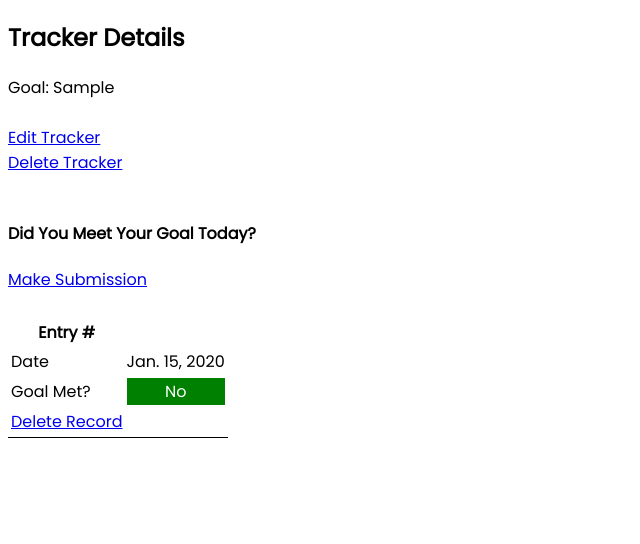
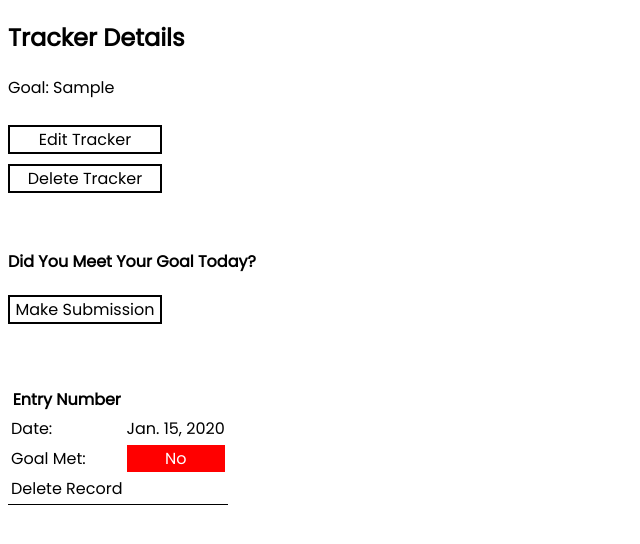
Before and after one commit to Momentum-Team-18/be-habit-tracker-Laura-D-Andrews, a Django app: page /tracker/1 in a window 1280 px wide. Shown: the top 544 px of the page, without its empty margins (0-640 px from the left). Run offline with Django 4.2, Linux system fonts and the light colour scheme; tables that the repository leaves empty hold one stand-in row (values such as "Sample post").

Commit message:
all buttons/links working, added to index.html

```diff
--- a/habits/views.py
+++ b/habits/views.py
@@ -43,11 +43,9 @@
         form = RecordForm(request.POST)
         record = form.save(commit=False)
         record.tracker_id = pk
-        if form.is_valid():
-            form.save()
-            return redirect('tracker-detail', pk=pk)
+        form.save()
+        return redirect('tracker-detail', pk=pk)
     return render(request, 'habits/add_goal_met_data.html', {'form': form})
-# form element is in inspect
 
 
 def edit_tracker(request, pk):
--- a/static/styles.css
+++ b/static/styles.css
@@ -3,7 +3,7 @@
     font-family: poppins;
 }
 
-.true {
+.false {
     border: 1px solid red;
     background-color: red;
     color: white;
@@ -11,17 +11,30 @@
 
 }
 
-.false {
+.true {
     border: 1px solid green;
     background-color: green;
     color: white;
     text-align: center;
 }
 
-.container {
-    display: flex;
-}
-
 .primary {
     border-bottom: 1px solid black;
 }
+
+.button-links {
+    border: 2px solid black;
+    width: 150px;
+    margin-bottom: 10px;
+    text-align: center;
+}
+
+a:link {
+    color: black;
+    text-decoration: none;
+}
+
+a:visited {
+    color: black;
+    text-decoration: none;
+}
--- a/templates/habits/tracker_details.html
+++ b/templates/habits/tracker_details.html
@@ -20,17 +20,17 @@
         <table class="primary">
             <thead>
                 <tr>
-                    <th>Entry #</th>
+                    <th>Entry Number</th>
                 </tr>
             </thead>
             <tbody>
                 <tr>
 
-                    <td>Date</td>
+                    <td>Date:</td>
                     <td>{{ record.date }}</td>
                 </tr>
                 <tr>
-                    <td>Goal Met?</td>
+                    <td>Goal Met:</td>
                     <td>{% if record.goal_met == True %}
                             <div class="true">Yes</div>
                         {% else %}
```
Also changed, not shown: templates/habits/index.html (+7 -1 lines), habits/migrations/0018_record_entry_number.py (added), habits/migrations/0019_alter_record_unique_together.py (added), habits/migrations/0020_alter_record_unique_together.py (added), habits/migrations/0021_remove_record_entry_number.py (added).
